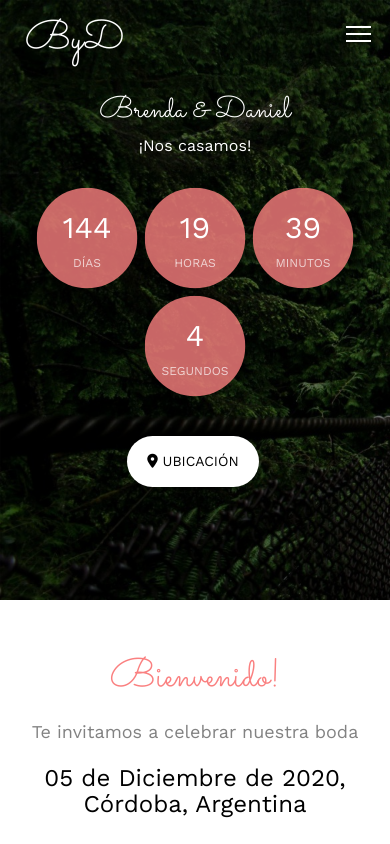
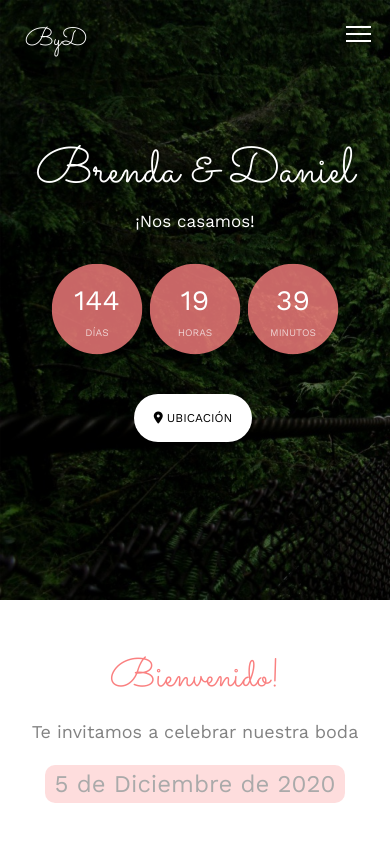
Before and after one commit to brendaydaniel/brendaydaniel.github.io, a plain HTML site: page index.html in a window 390 px wide. Shown: the top 844 px of the page. Drawn offline with nearby package versions, Linux system fonts and the light colour scheme; files whose address does not match are found by name.

Commit message:
Cambios varios
Scamos los segundos, agregamos algunos recuadros, tamaños etc

```diff
--- a/css/style.css
+++ b/css/style.css
@@ -99,7 +99,7 @@ h1, h2, h3, h4, h5, h6, figure {
   }
 }
 .fh5co-nav #fh5co-logo {
-  font-size: 40px;
+  font-size: 25px;
   margin: 0;
   padding: 0;
   line-height: 40px;
@@ -850,14 +850,14 @@ form label {
   #fh5co-header .display-tc h1,
   #fh5co-counter .display-tc h1,
   .fh5co-cover .display-tc h1 {
-    font-size: 40px;
+    font-size: 50px;
   }
 }
 @media screen and (max-width: 480px) {
   #fh5co-header .display-tc h1,
   #fh5co-counter .display-tc h1,
   .fh5co-cover .display-tc h1 {
-    font-size: 30px;
+    font-size: 50px;
   }
 }
 #fh5co-header .display-tc h2,
@@ -871,7 +871,7 @@ form label {
   #fh5co-header .display-tc h2,
   #fh5co-counter .display-tc h2,
   .fh5co-cover .display-tc h2 {
-    font-size: 16px;
+    font-size: 17px;
   }
 }
 #fh5co-header .display-tc .btn,
@@ -881,7 +881,7 @@ form label {
   background: #fff !important;
   color: #F14E95;
   border: none !important;
-  font-size: 14px;
+  font-size: 12px;
   text-transform: uppercase;
 }
 #fh5co-header .display-tc .btn:hover,
@@ -940,8 +940,11 @@ form label {
 .simply-countdown > .simply-section {
   /* coutndown blocks */
   display: inline-block;
+  /*
   width: 100px;
   height: 100px;
+  */
+
   /*background: rgba(241, 78, 149, 0.8);*/
   /*Color de los circulos*/
   background: rgba(250, 128, 128, 0.8);
@@ -969,8 +972,8 @@ form label {
   /* countdown block inner div */
   display: table-cell;
   vertical-align: middle;
-  height: 100px;
-  width: 100px;
+  height: 90px;
+  width: 90px;
 }
 
 .simply-countdown > .simply-section .simply-amount,
@@ -981,14 +984,14 @@ form label {
 }
 
 .simply-countdown > .simply-section .simply-amount {
-  font-size: 30px;
+  font-size: 28px;
   /* amounts */
 }
 
 .simply-countdown > .simply-section .simply-word {
   color: rgba(255, 255, 255, 0.7);
   text-transform: uppercase;
-  font-size: 12px;
+  font-size: 10px;
   /* words */
 }
 
--- a/index.html
+++ b/index.html
@@ -100,7 +100,7 @@
 				<div class="col-md-8 col-md-offset-2 text-center fh5co-heading animate-box">
 					<h2>Bienvenido!</h2>
 					<p>Te invitamos a celebrar nuestra boda</p>
-					<h3>05 de Diciembre de 2020, Córdoba, Argentina</h3>
+					<h3 style="background-color: rgba(250, 128, 128, 0.27);color: #AAA;border-radius: 10px;margin-left: 30px;margin-right: 30px;padding-top: 6px;padding-bottom: 6px;font-style: normal;">5 de Diciembre de 2020 </h3>
 
 				</div>
 			</div>
@@ -334,6 +334,8 @@
 		</div>
 	</div>
 
+
+	<!--
 	<div id="fh5co-testimonial">
 		<div class="container">
 			<div class="row">
@@ -387,6 +389,7 @@
 			</div>
 		</div>
 	</div>
+-->
 
 	<div id="fh5co-started" class="fh5co-bg" style="background-image:url(images/img_bg_4.jpg);">
 		<div class="overlay"></div>
@@ -394,7 +397,7 @@
 			<div class="row animate-box">
 				<div class="col-md-8 col-md-offset-2 text-center fh5co-heading">
 					<h2>Confirmá tu asistencia</h2>
-					<p>Por favor, completá el formulario para notificarnos que estarás asistiendo. Muchas gracias! PD: Podes recomendarnos una canción que creas que no debe faltar. </p>
+					<p>Por favor, completá el formulario para notificarnos que estarás asistiendo. PD: Podes recomendarnos una canción que creas que no debe faltar. </p>
 				</div>
 			</div>
 			<div class="row animate-box">
--- a/js/simplyCountdown.js
+++ b/js/simplyCountdown.js
@@ -99,7 +99,7 @@
                 days: createCountdownElt(countdown, parameters, 'simply-days-section'),
                 hours: createCountdownElt(countdown, parameters, 'simply-hours-section'),
                 minutes: createCountdownElt(countdown, parameters, 'simply-minutes-section'),
-                seconds: createCountdownElt(countdown, parameters, 'simply-seconds-section')
+                //seconds: createCountdownElt(countdown, parameters, 'simply-seconds-section')
             };
         }
 
@@ -125,7 +125,7 @@
                     days: 'día',
                     hours: 'hora',
                     minutes: 'minuto',
-                    seconds: 'segundo',
+                    //seconds: 'segundo',
                     pluralLetter: 's'
                 },
                 plural: true,
@@ -249,7 +249,7 @@
                     dayWord = parameters.words.days;
                     hourWord = parameters.words.hours;
                     minuteWord = parameters.words.minutes;
-                    secondWord = parameters.words.seconds;
+                    //secondWord = parameters.words.seconds;
                 }
 
                 /* display an inline countdown into a span tag */
@@ -257,8 +257,8 @@
                     countdown.innerHTML =
                         days + ' ' + dayWord + ', ' +
                         hours + ' ' + hourWord + ', ' +
-                        minutes + ' ' + minuteWord + ', ' +
-                        seconds + ' ' + secondWord + '.';
+                        minutes + ' ' + minuteWord + ', ';
+                        //seconds + ' ' + secondWord + '.';
 
                 } else {
                     fullCountDown.days.amount.textContent = (parameters.zeroPad && days.toString().length < 2 ? '0' : '') + days;
@@ -270,8 +270,8 @@
                     fullCountDown.minutes.amount.textContent = (parameters.zeroPad && minutes.toString().length < 2 ? '0' : '') + minutes;
                     fullCountDown.minutes.word.textContent = minuteWord;
 
-                    fullCountDown.seconds.amount.textContent = (parameters.zeroPad && seconds.toString().length < 2 ? '0' : '') + seconds;
-                    fullCountDown.seconds.word.textContent = secondWord;
+                    //fullCountDown.seconds.amount.textContent = (parameters.zeroPad && seconds.toString().length < 2 ? '0' : '') + seconds;
+                    //fullCountDown.seconds.word.textContent = secondWord;
                 }
                 //console.log(days);
 
```
